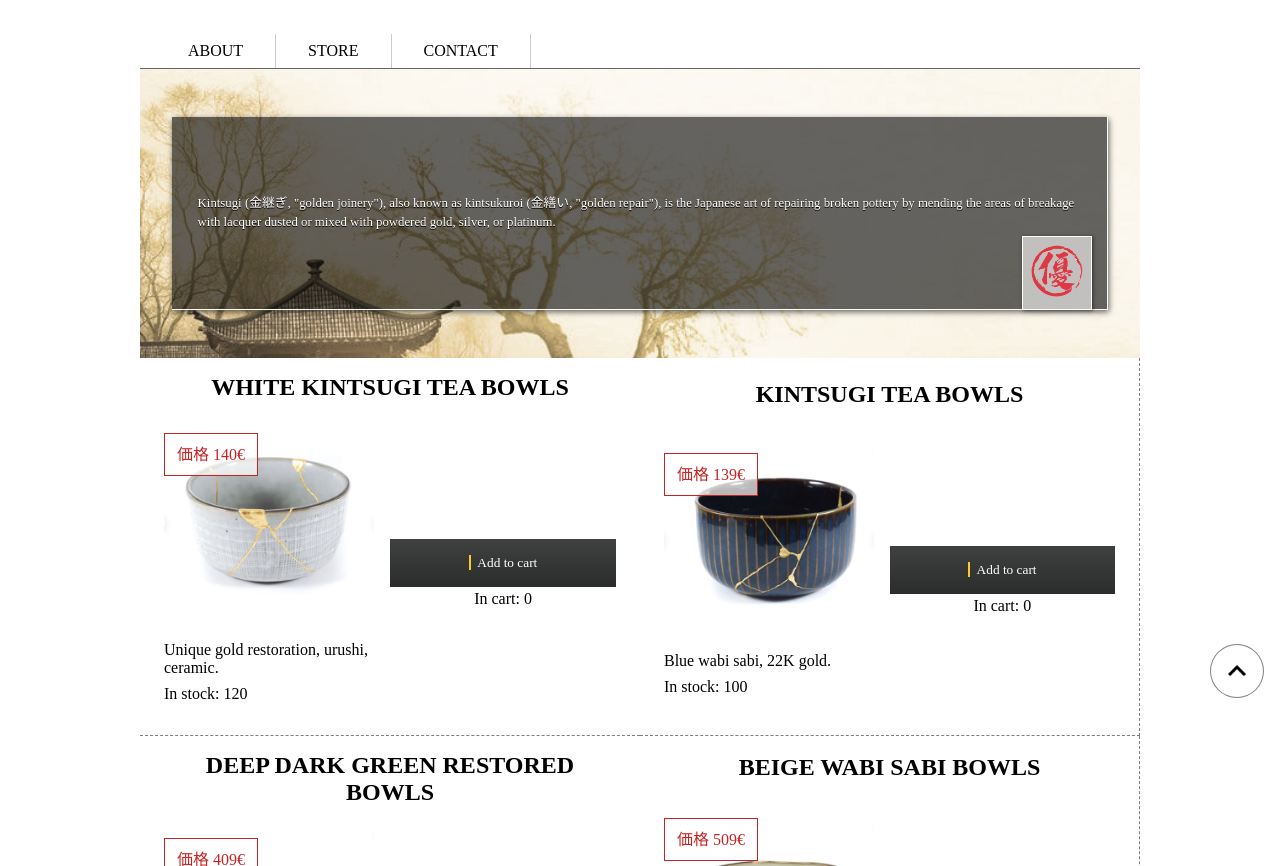
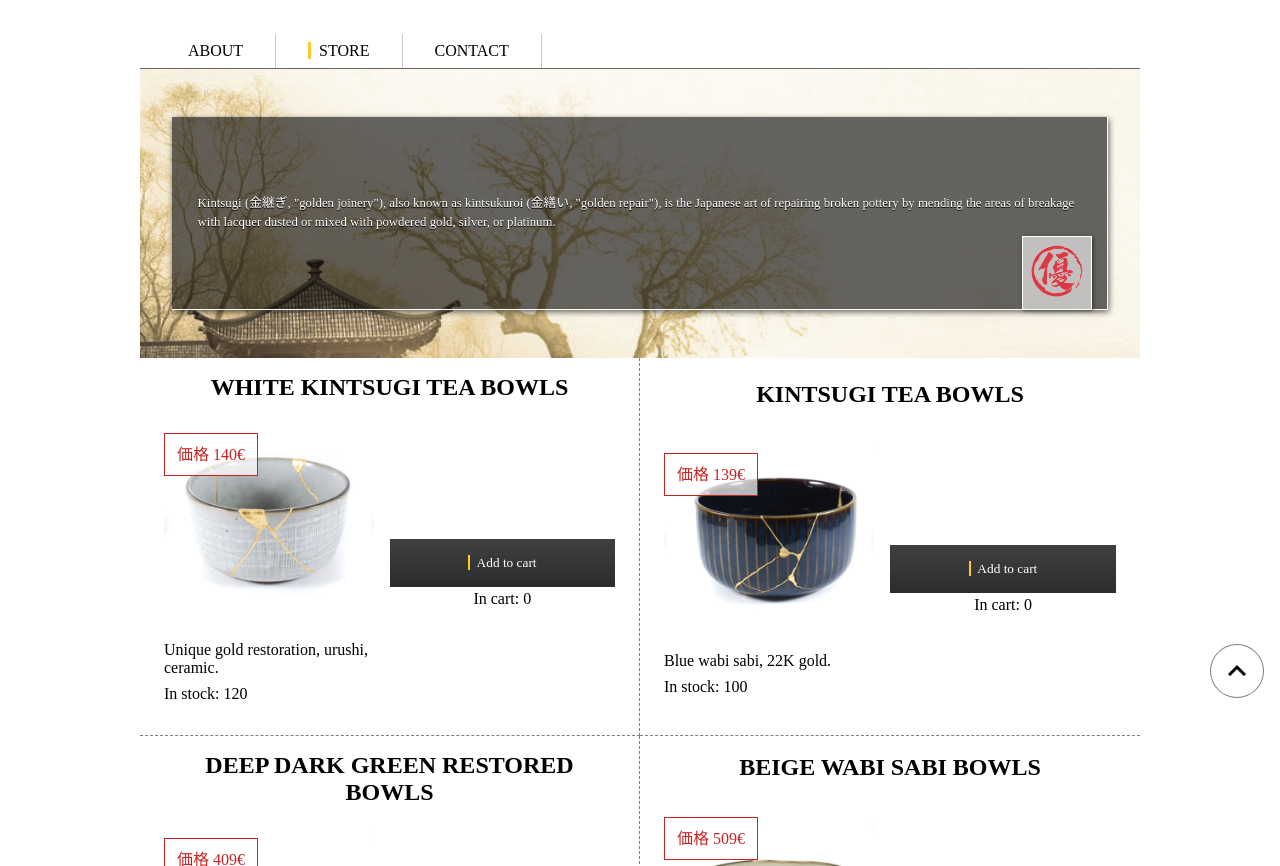
Before and after one commit to mkaario/webstore, a website built with Parcel: page index.html in a window 1280 px wide. Shown: the part 86-952 px from the top of the page. Built offline with nearby package versions, Linux system fonts and the light colour scheme; a web font is replaced by a local one.

Commit message:
tiny CSS fixes

```diff
--- a/index.html
+++ b/index.html
@@ -36,7 +36,7 @@
             <li class="nav_element" data-target="about">
               <span class="navtext">About</span>
             </li>
-            <li class="nav_element" data-target="store">
+            <li class="nav_element active" data-target="store">
               <span class="navtext">Store</span>
             </li>
             <li class="nav_element" data-target="contact">
--- a/src/sass/_breakpoints.scss
+++ b/src/sass/_breakpoints.scss
@@ -9,7 +9,7 @@
         .store_item {
           margin-block-end: 0;
           width: 50%;
-          &:nth-child(odd) {
+          &:nth-child(even) {
             border-right: 1px dashed var(--whee-dashes);
           }
         }
```
Also changed, not shown: dist/index.html, 1 other file.
